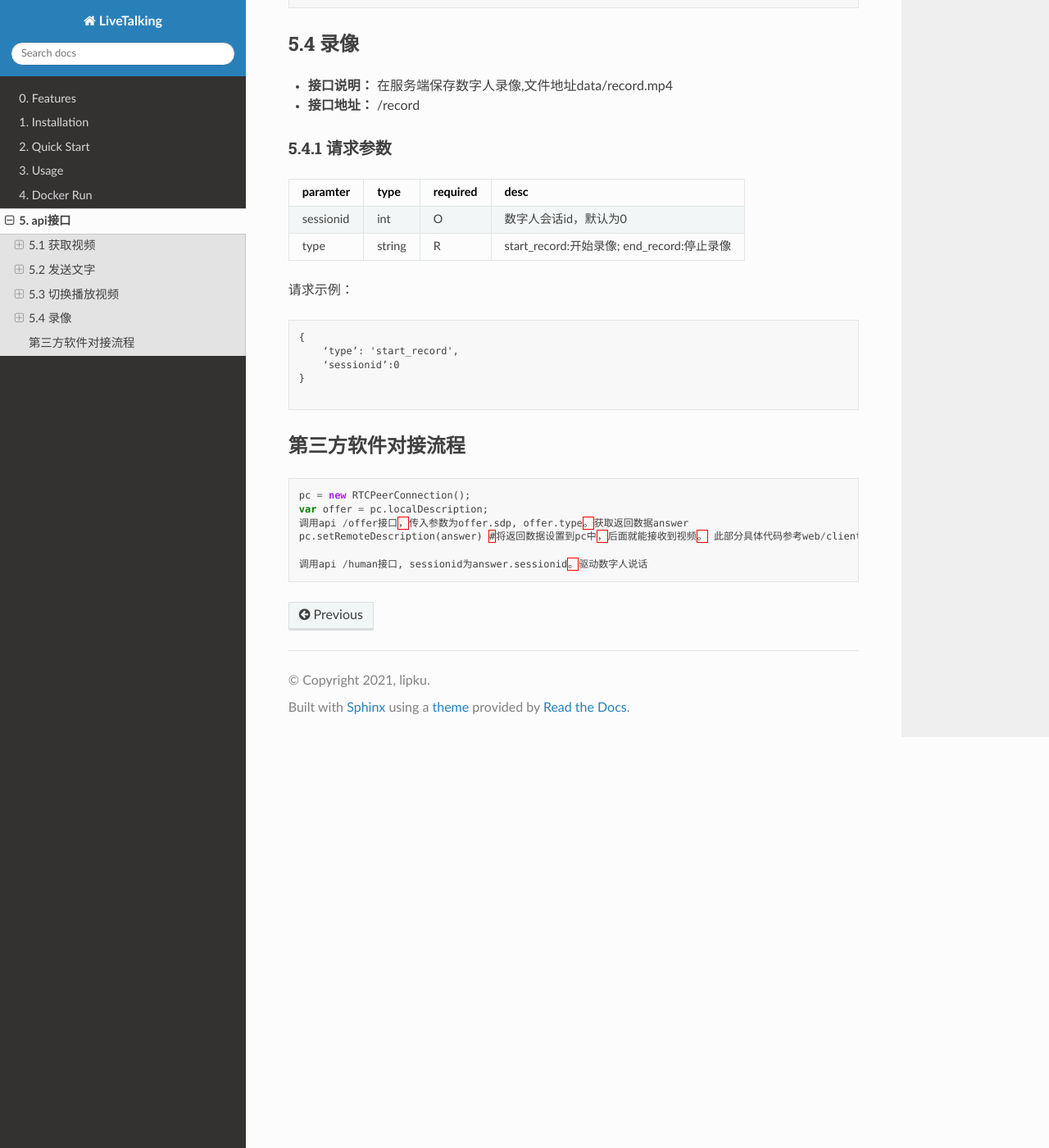
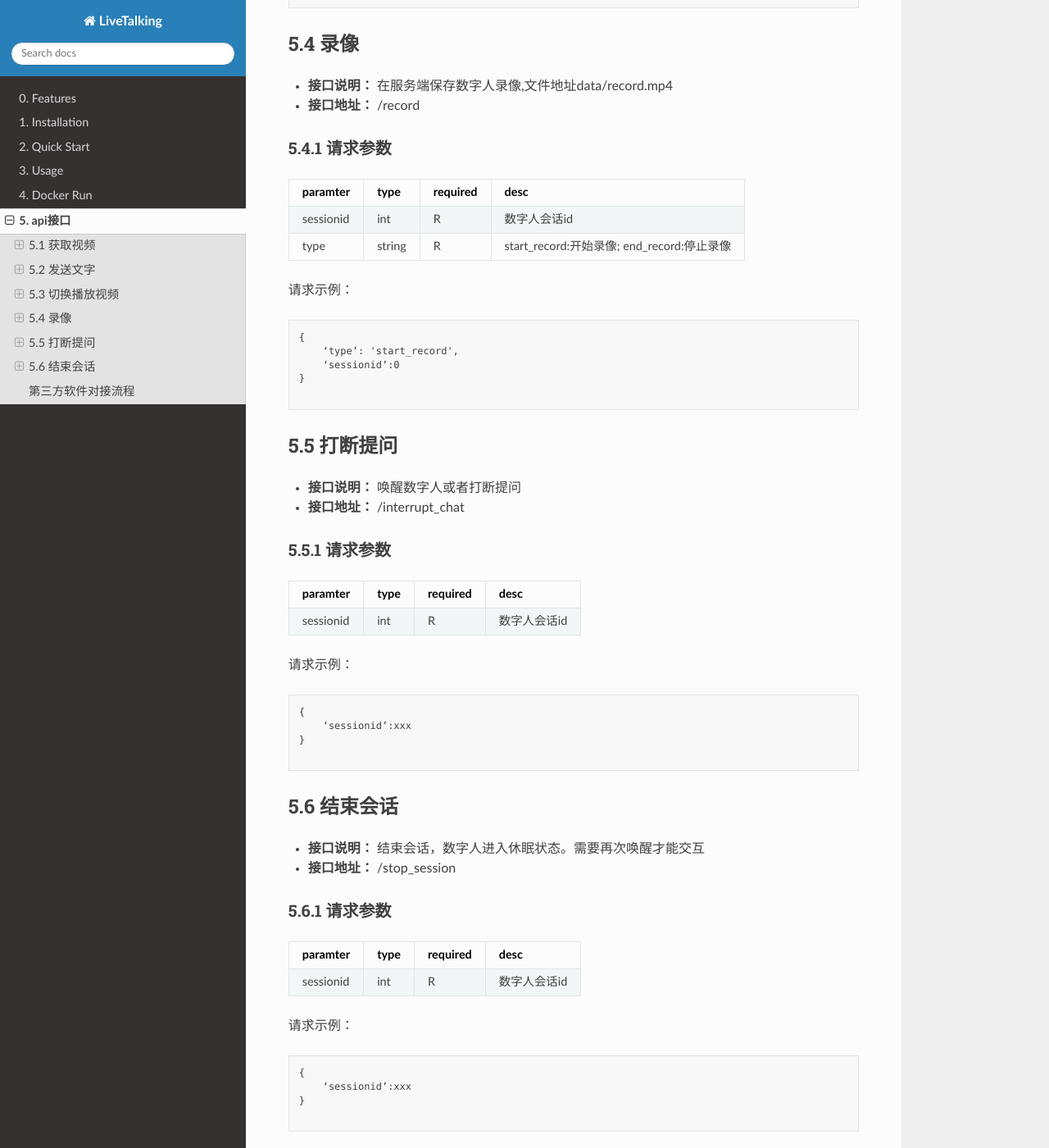
Before and after one commit to lipku/livetalking-doc, a Sphinx documentation site: the page built from docs/source/api.md, in a window 1280 px wide and 1400 px high, scrolled down 2441 px. Shown: the whole window at 82% size. Built offline with Sphinx 7.4.7 and the Read the Docs theme 3.1.0, drawn with Linux system fonts in a browser that asks for light colours; some of the changed text lies outside the part shown.

Commit message:
update doc

````diff
--- a/docs/source/api.md
+++ b/docs/source/api.md
@@ -57,7 +57,7 @@ sessionid			|int		|R			|数字人会话id，用于区分多路数字人。后面
 
 paramter			|type		|required	|desc
 :----				|:---		|:------	|:---
-sessionid			|int		|O			|数字人会话id，默认为0
+sessionid			|int		|R			|数字人会话id
 interrupt			|bool		|O			|是否打断数字人当前说话，默认为false
 type				|string		|R			|echo：数字人播报输入文字；chat：与数字人对话
 text				|string		|R			|文字内容
@@ -83,7 +83,7 @@ text				|string		|R			|文字内容
 
 paramter			|type		|required	|desc
 :----				|:---		|:------	|:---
-sessionid			|int		|O			|数字人会话id，默认为0
+sessionid			|int		|R			|数字人会话id
 audiotype			|int		|R			|播放的视频内容，与后台自定义视频对应
 reinit				|bool		|R			|切换的视频是否从头开始播，false为继续上次的播放
 
@@ -107,7 +107,7 @@ reinit				|bool		|R			|切换的视频是否从头开始播，false为继续上
 
 paramter			|type		|required	|desc
 :----				|:---		|:------	|:---
-sessionid			|int		|O			|数字人会话id，默认为0
+sessionid			|int		|R			|数字人会话id
 type   			    |string		|R			|start_record:开始录像; end_record:停止录像
 
 
@@ -117,6 +117,46 @@ type   			    |string		|R			|start_record:开始录像; end_record:停止录像
 {
     ‘type’: 'start_record',
     ‘sessionid’:0
+}
+
+```
+
+### 5.5 打断提问
+- **接口说明：** 唤醒数字人或者打断提问
+- **接口地址：** /interrupt_chat
+
+#### 5.5.1 请求参数
+
+paramter			|type		|required	|desc
+:----				|:---		|:------	|:---
+sessionid			|int		|R			|数字人会话id
+
+
+请求示例：
+
+```
+{
+    ‘sessionid’:xxx
+}
+
+```
+
+### 5.6 结束会话
+- **接口说明：** 结束会话，数字人进入休眠状态。需要再次唤醒才能交互
+- **接口地址：** /stop_session
+
+#### 5.6.1 请求参数
+
+paramter			|type		|required	|desc
+:----				|:---		|:------	|:---
+sessionid			|int		|R			|数字人会话id
+
+
+请求示例：
+
+```
+{
+    ‘sessionid’:xxx
 }
 
 ```
````
